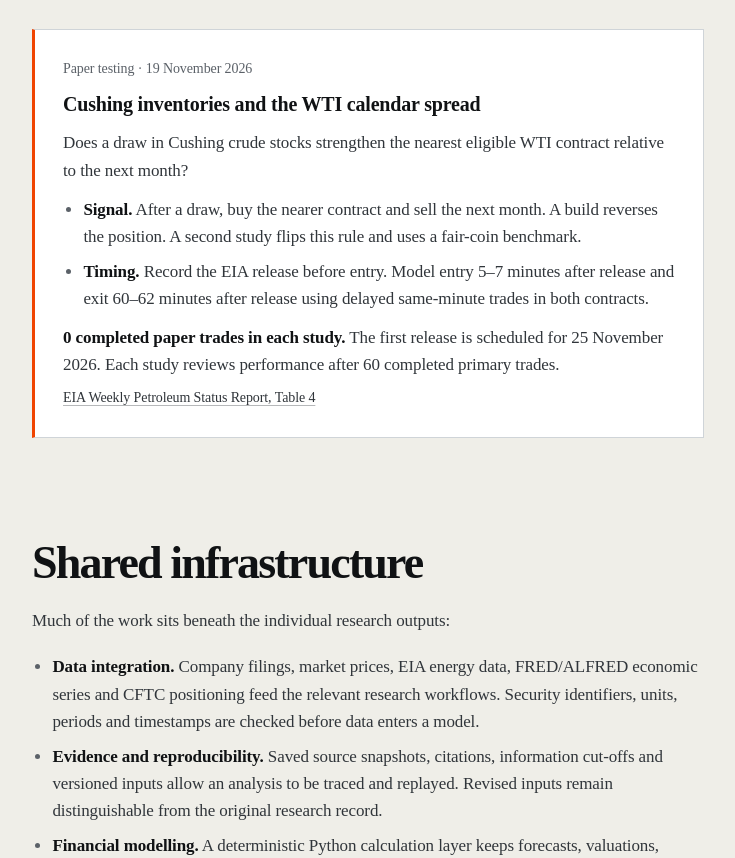
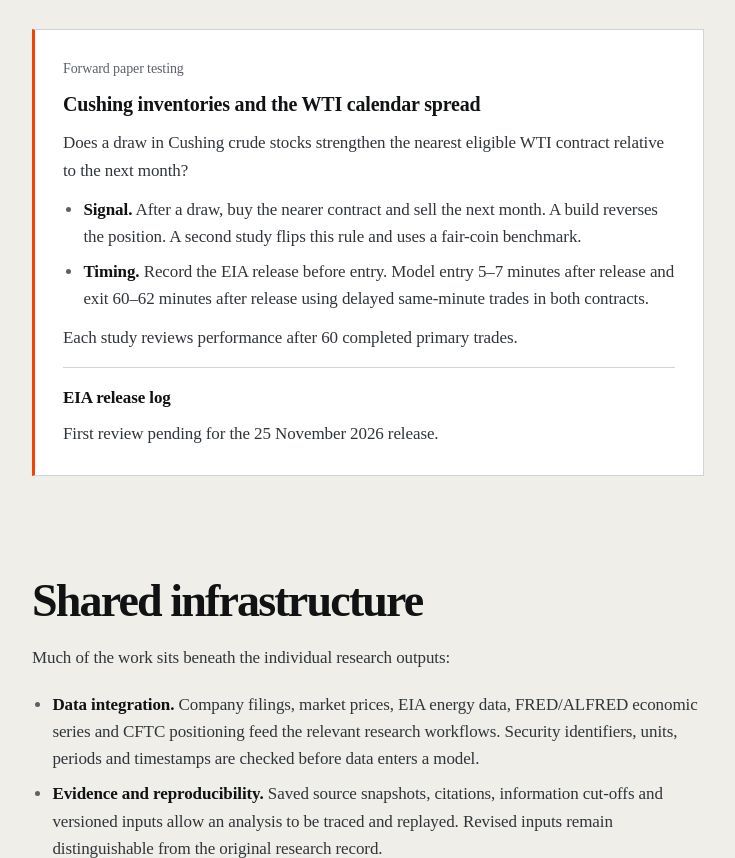
Before and after one commit to jamessahota/jamessahota.github.io, an Astro site: page /projects/ai-commodities-research in a window 1280 px wide. Shown: the part 3430-4288 px from the top of the page, without its empty margins (320-1055 px from the left). Built offline with nearby package versions, Linux system fonts and the light colour scheme; Astro itself is replaced by a stand-in of ours.

Commit message:
Add the public Cushing EIA release log

```diff
--- a/src/content/projects/ai-commodities-research.md
+++ b/src/content/projects/ai-commodities-research.md
@@ -72,15 +72,20 @@ The trading tools let me compare ways to express a market view and test what hap
 - **Forecast scoring.** Log the direction, probability and horizon before the outcome, then compare the forecast with historical-frequency and volatility benchmarks.
 
 <aside id="cushing-spread-test" class="sample-output" aria-labelledby="cushing-spread-title">
-  <p class="sample-output__meta">Paper testing · 19 November 2026</p>
+  <p class="sample-output__meta">Forward paper testing</p>
   <h3 id="cushing-spread-title">Cushing inventories and the WTI calendar spread</h3>
   <p class="sample-output__description">Does a draw in Cushing crude stocks strengthen the nearest eligible WTI contract relative to the next month?</p>
   <ul class="sample-output__method">
     <li><strong>Signal.</strong> After a draw, buy the nearer contract and sell the next month. A build reverses the position. A second study flips this rule and uses a fair-coin benchmark.</li>
     <li><strong>Timing.</strong> Record the EIA release before entry. Model entry 5–7 minutes after release and exit 60–62 minutes after release using delayed same-minute trades in both contracts.</li>
   </ul>
-  <p class="sample-output__status"><strong>0 completed paper trades in each study.</strong> The first release is scheduled for 25 November 2026. Each study reviews performance after 60 completed primary trades.</p>
-  <p class="sample-output__source"><a href="https://www.eia.gov/petroleum/supply/weekly/">EIA Weekly Petroleum Status Report, Table 4</a></p>
+  <p class="sample-output__status">Each study reviews performance after 60 completed primary trades.</p>
+  <!-- cushing-release-log:start -->
+  <div class="sample-output__release-log" id="cushing-release-log">
+    <h4>EIA release log</h4>
+    <p>First review pending for the <time datetime="2026-11-25">25 November 2026</time> release.</p>
+  </div>
+  <!-- cushing-release-log:end -->
 </aside>
 
 ## Shared infrastructure
--- a/src/pages/projects/[slug].astro
+++ b/src/pages/projects/[slug].astro
@@ -226,6 +226,32 @@ const sections = headings.filter((heading) => heading.depth === 2);
     font-size: var(--text-sm);
   }
 
+  .case :global(.sample-output__release-log) {
+    border-top: 1px solid var(--line);
+    margin-top: var(--space-4);
+    padding-top: var(--space-4);
+  }
+
+  .case :global(.sample-output__release-log h4) {
+    margin: 0 0 var(--space-2);
+    font-size: var(--text-base);
+    font-weight: 650;
+    color: var(--ink);
+  }
+
+  .case :global(.sample-output__release-list) {
+    list-style: none;
+    padding: 0;
+    margin: var(--space-3) 0 0;
+  }
+
+  .case :global(.sample-output__review) {
+    color: var(--muted);
+    font-size: var(--text-sm);
+  }
+
+  .case :global(.sample-output__release-log details) { margin-top: var(--space-3); }
+
   .case :global(.sample-output__actions) {
     display: flex;
     flex-wrap: wrap;
```
